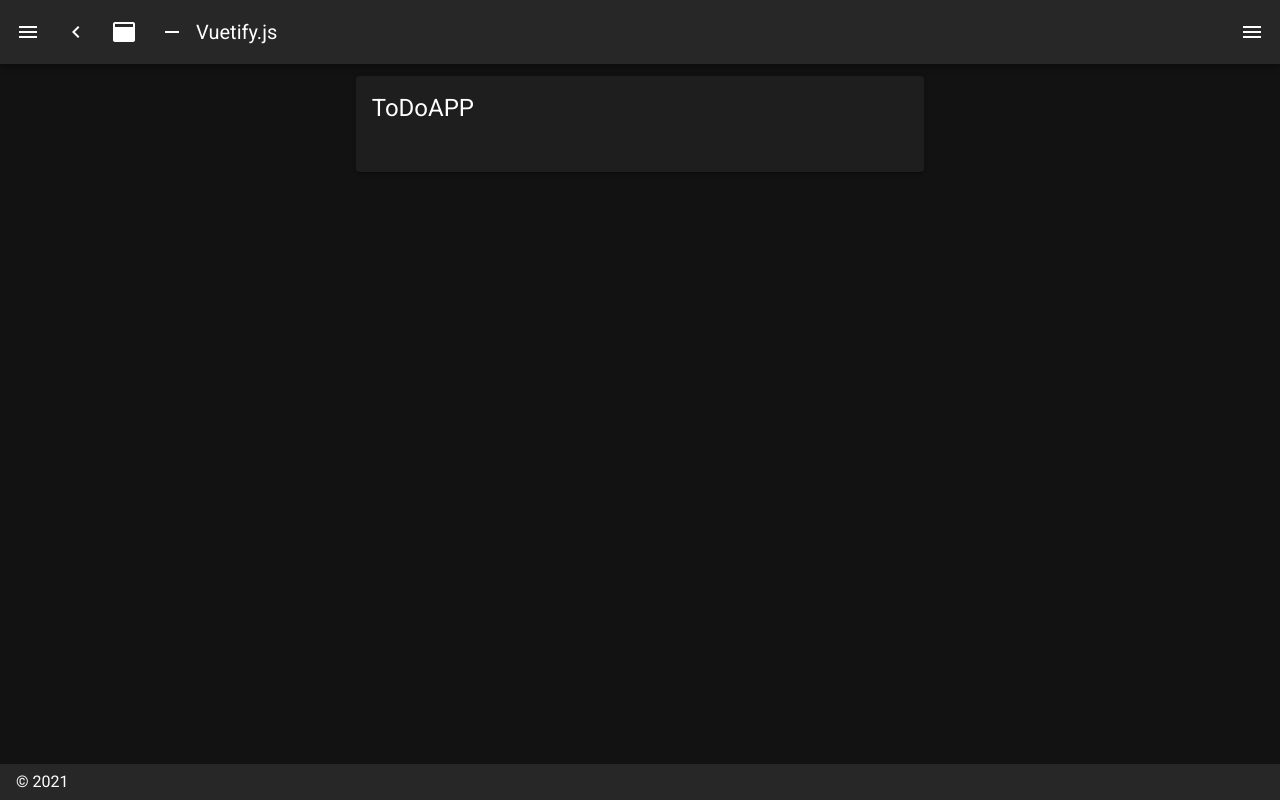
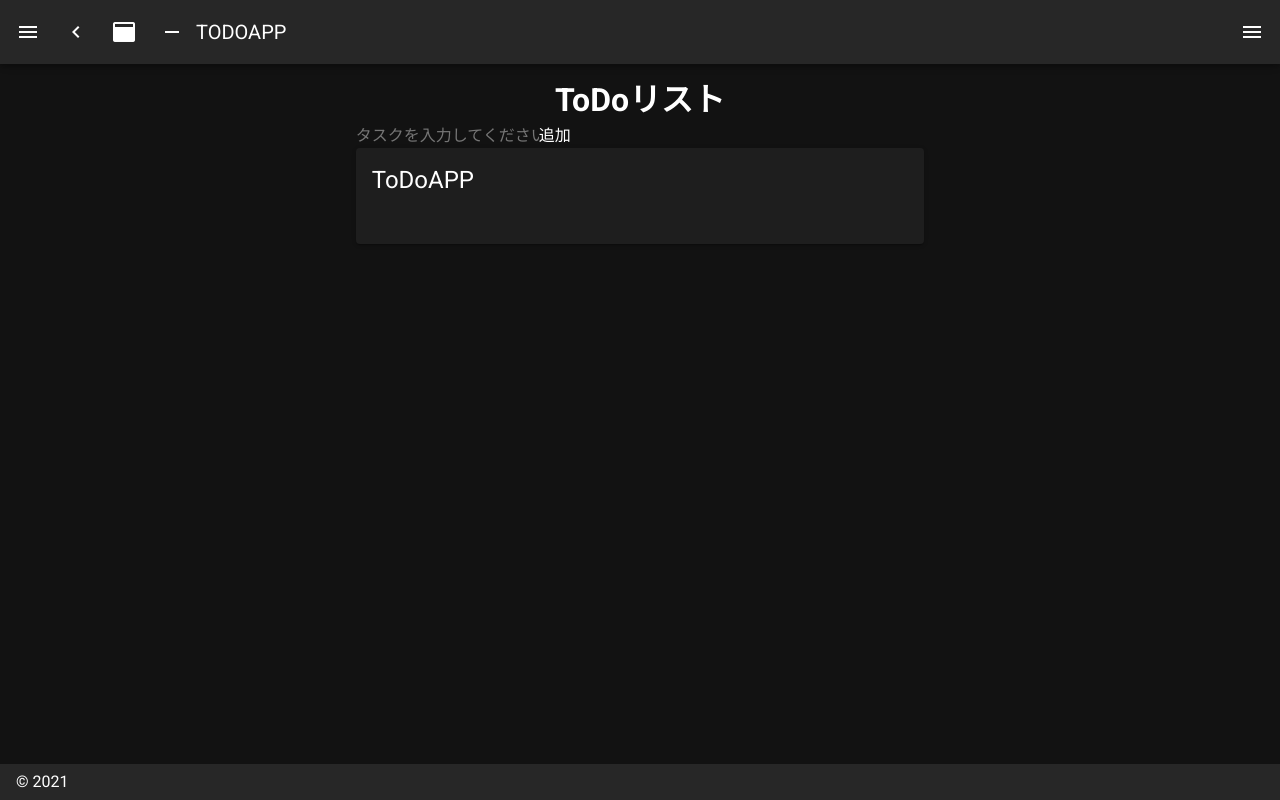
Before and after one commit to sheepapvv/todoapp, a Nuxt app: page / in a window 1280 px wide. Built offline with nearby package versions, Linux system fonts and the light colour scheme.

Commit message:
とりあえず配置途中

```diff
--- a/layouts/default.vue
+++ b/layouts/default.vue
@@ -96,21 +96,12 @@ export default {
       drawer: false,
       fixed: false,
       items: [
-        {
-          icon: 'mdi-apps',
-          title: 'Welcome',
-          to: '/'
-        },
-        {
-          icon: 'mdi-chart-bubble',
-          title: 'Inspire',
-          to: '/inspire'
-        }
+
       ],
       miniVariant: false,
       right: true,
       rightDrawer: false,
-      title: 'Vuetify.js'
+      title: 'TODOAPP'
     }
   }
 }
--- a/pages/index.vue
+++ b/pages/index.vue
@@ -2,8 +2,12 @@
   <v-row justify="center" align="center">
     <v-col cols="12" sm="8" md="6">
       <div class="text-center">
-
+        <h1>ToDoリスト</h1>
       </div>
+        <div class="addArea">
+        <input type="text" name="addName" id="addName" placeholder="タスクを入力してください">
+        <button id="addButton" class="button button--green">追加</button>
+        </div>
       <v-card>
         <v-card-title class="headline">
           ToDoAPP
```
